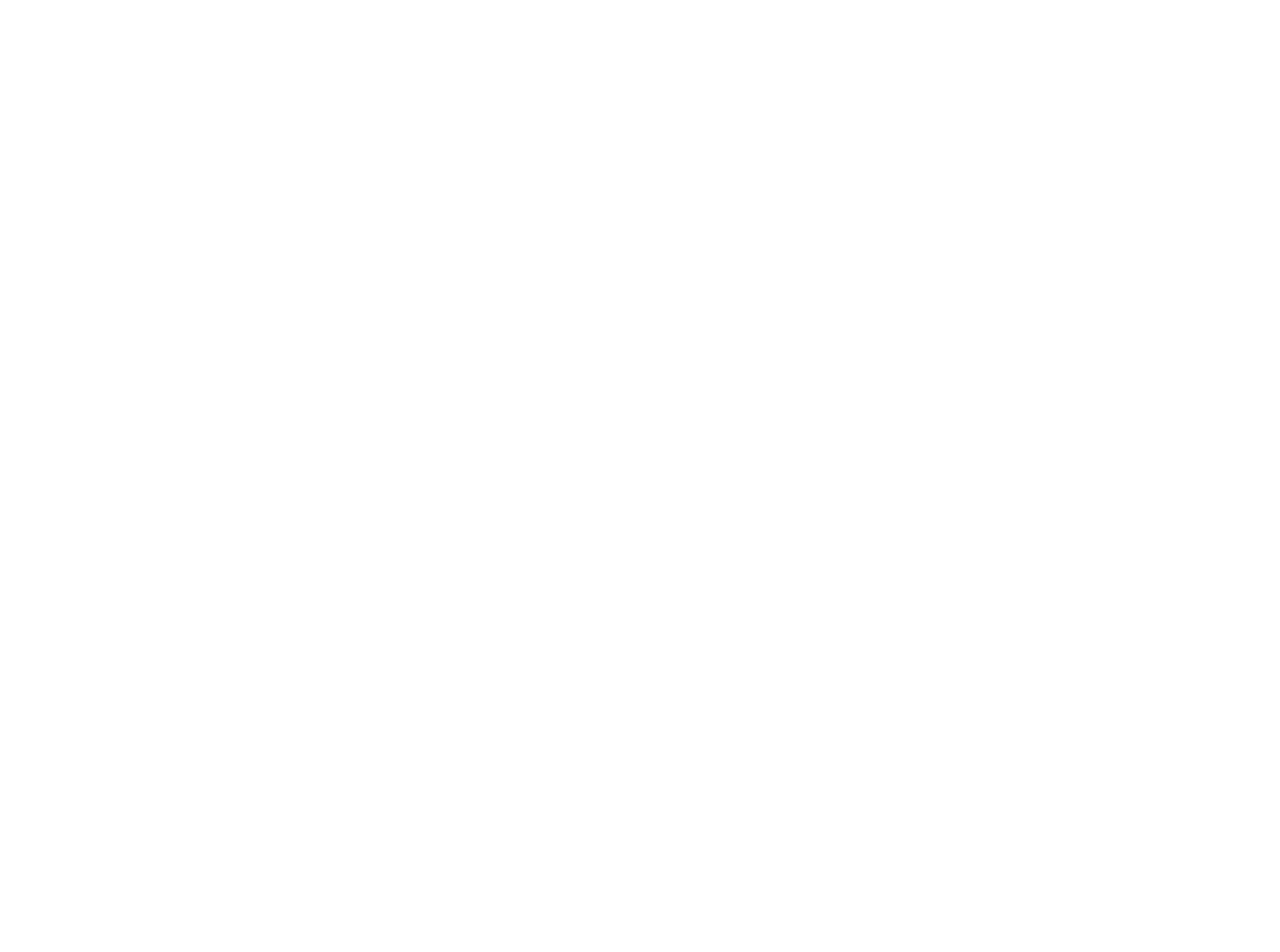
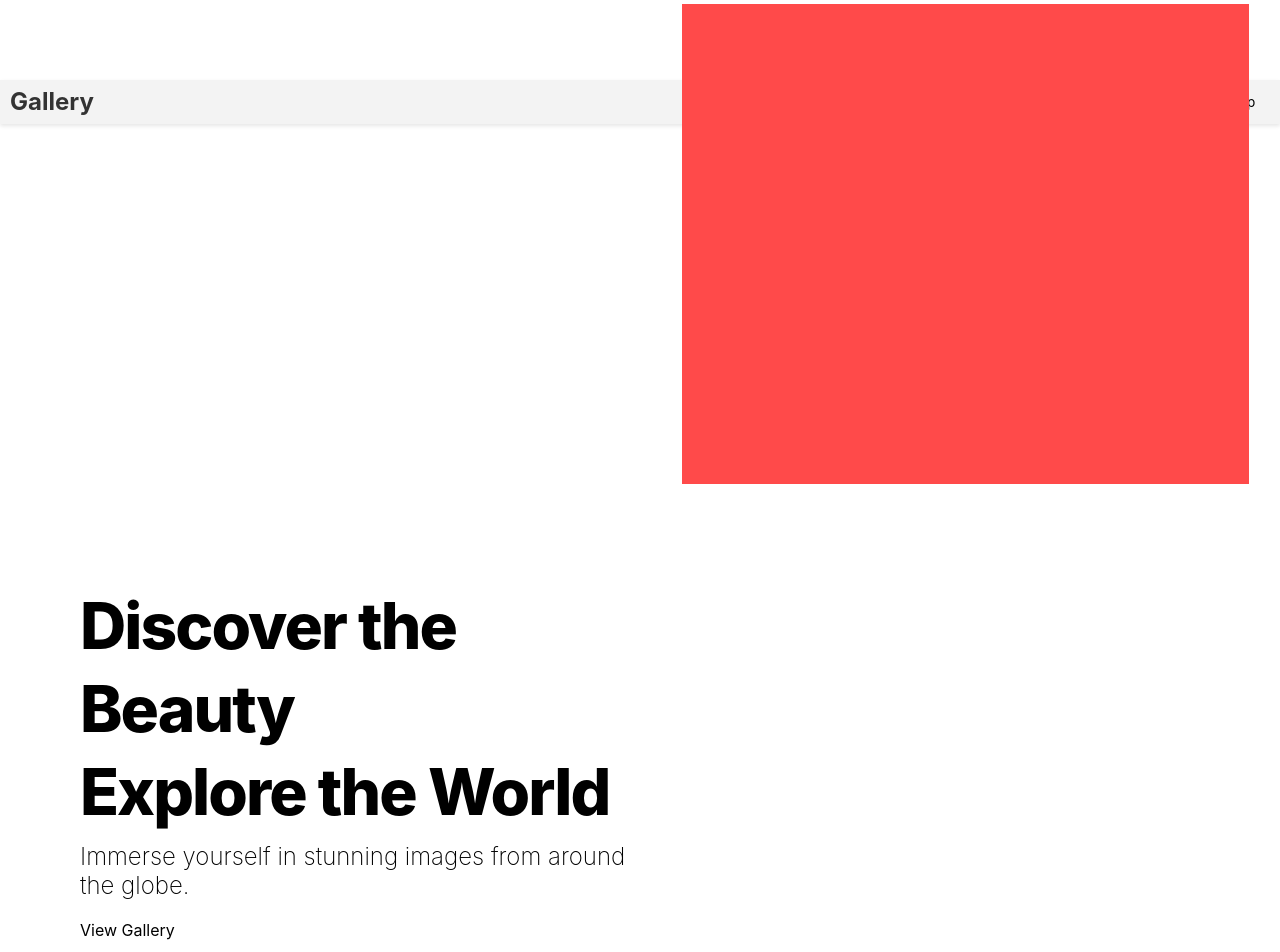
Before and after one commit to tibineeva/swelte-test, a SvelteKit app: page / in a window 1280 px wide. Shown: the top 952 px of the page. Before the commit the page ends 800 px from the top, so only its background shows below. Built offline with nearby package versions, Linux system fonts and the light colour scheme.

Commit message:
add main page and nav

```diff
--- a/src/app.html
+++ b/src/app.html
@@ -1,9 +1,16 @@
-<!DOCTYPE html>
+<!doctype html>
 <html lang="en">
 	<head>
 		<meta charset="utf-8" />
 		<link rel="icon" href="%sveltekit.assets%/favicon.png" />
-		<meta name="viewport" content="width=device-width" />
+		<meta name="viewport" content="width=device-width, initial-scale=1" />
+		%sveltekit.head%
+	</head>
+	<body data-sveltekit-preload-data="hover">
+		<div style="display: contents">%sveltekit.body%</div>
+	</body>
+</html>
+
 <style>
 body {
     background-position: left top;
--- a/src/routes/+layout.svelte
+++ b/src/routes/+layout.svelte
@@ -1,6 +1,6 @@
 <nav>
     <div class="nav-container">
-        <a href="/" class="nav-logo" title="Back to Homepage">Gallery Name</a>
+        <a href="/" class="nav-logo" title="Back to Homepage">Gallery</a>
         <div class="nav-links">
             {#each nav as link}
             <a href={link.href} class="link">{link.title}</a>
--- a/src/routes/+page.svelte
+++ b/src/routes/+page.svelte
@@ -22,7 +22,7 @@
                     tabindex="0"
                 >
                     <a href="/gallery">View Gallery</a>
-                    <div class="arrow">→</div>
+                    <div class="arrow">→*</div>
                 </div>
             </div>
         </div>
```
Lines whose indentation alone changed are shown as unchanged.
